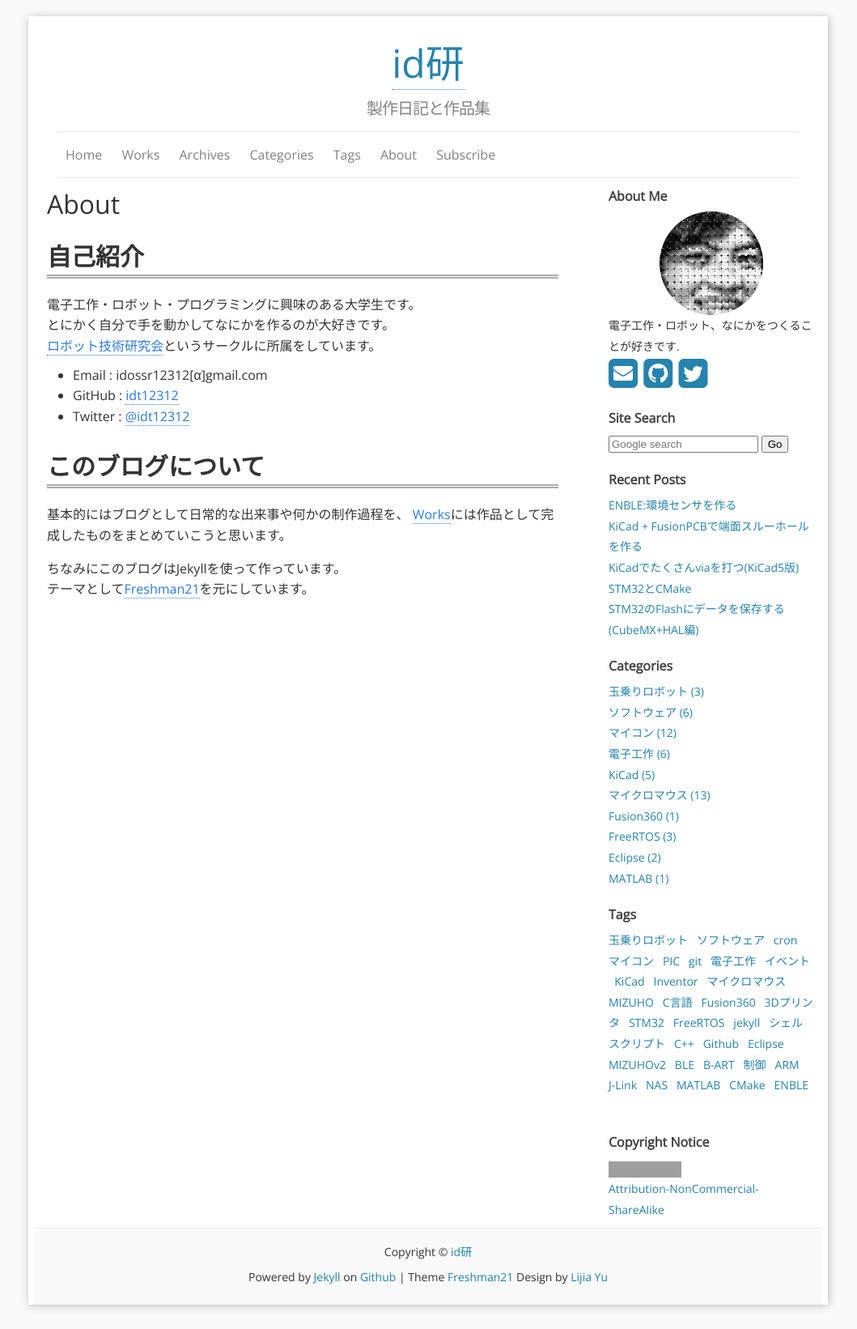
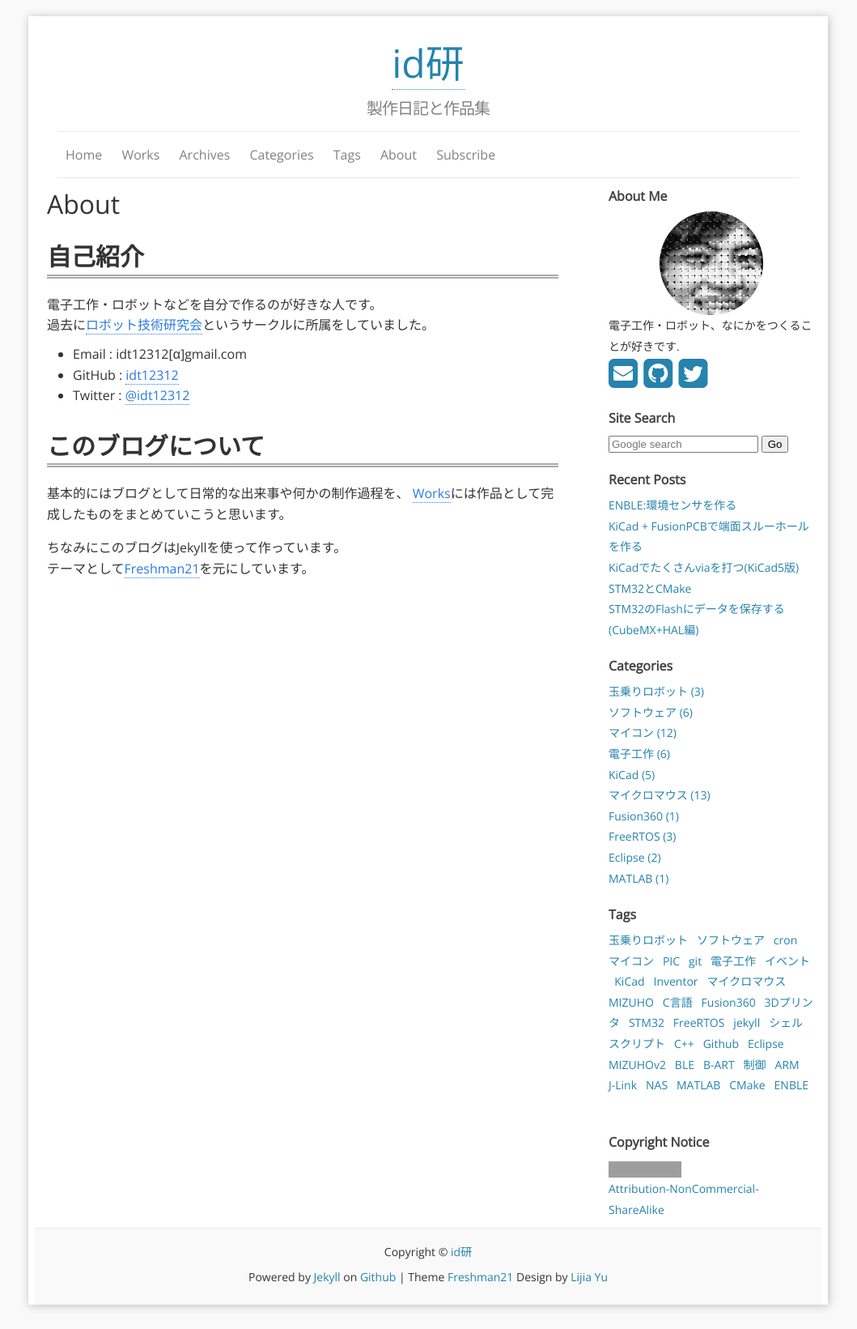
Before and after one commit to idt12312/idken-blog, a Jekyll site: the page built from f_about.md, in a window 1280 px wide. Shown: the whole page at 81% size, without its empty margins (111-1170 px from the left). Built offline with Jekyll 4.4.1, drawn with Linux system fonts in a browser that asks for light colours; nearby versions of some CDN libraries; grey boxes are pictures that could not be loaded.

Commit message:
aboutを更新

```diff
--- a/f_about.md
+++ b/f_about.md
@@ -5,11 +5,10 @@ comments: false
 permalink: /about/
 ---
 # 自己紹介
-電子工作・ロボット・プログラミングに興味のある大学生です。
-とにかく自分で手を動かしてなにかを作るのが大好きです。
-[ロボット技術研究会](https://www.rogiken.org)というサークルに所属をしています。
+電子工作・ロボットなどを自分で作るのが好きな人です。
+過去に[ロボット技術研究会](https://www.rogiken.org)というサークルに所属をしていました。
 
-* Email : idossr12312[α]gmail.com
+* Email : idt12312[α]gmail.com
 * GitHub : [idt12312](https://github.com/idt12312)
 * Twitter : [@idt12312](https://twitter.com/idt12312)
 
```
